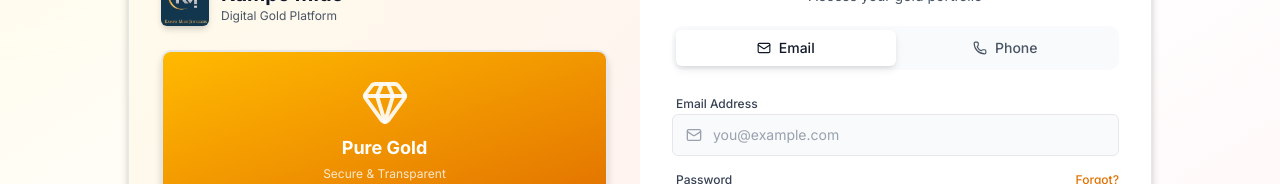
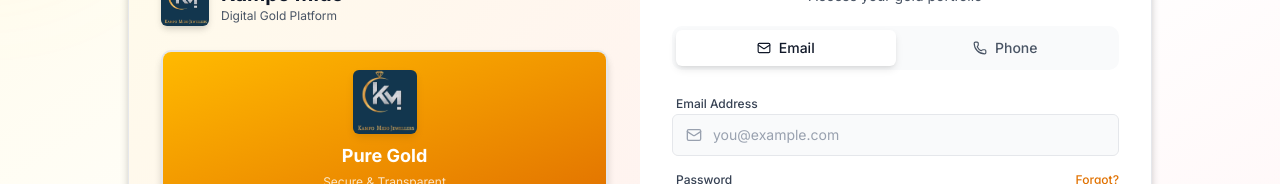
Before and after one commit to gipldevelopers/kampo-mido, a Next.js app: page / in a window 1280 px wide. Shown: the part 176-360 px from the top of the page. Built offline with nearby package versions, Linux system fonts and the light colour scheme; no server answers.

Commit message:
logo added in it

```diff
--- a/app/page.js
+++ b/app/page.js
@@ -145,7 +145,14 @@
             <div className="h-40 w-full rounded-xl overflow-hidden shadow-xl border-2 border-white">
               <div className="w-full h-full bg-gradient-to-br from-amber-400 to-amber-600 flex items-center justify-center">
                 <div className="text-center p-4">
-                  <Gem className="w-12 h-12 text-white/90 mx-auto mb-2" />
+                  <div className="relative w-16 h-16 mx-auto mb-2 rounded-lg overflow-hidden shadow-sm">
+                    <Image
+                      src="/logo/logo.jpeg"
+                      alt="Kampo Mido Logo"
+                      fill
+                      className="object-cover"
+                    />
+                  </div>
                   <h3 className="text-lg font-bold text-white mb-1">Pure Gold</h3>
                   <p className="text-white/80 text-xs">Secure & Transparent</p>
                 </div>
```
